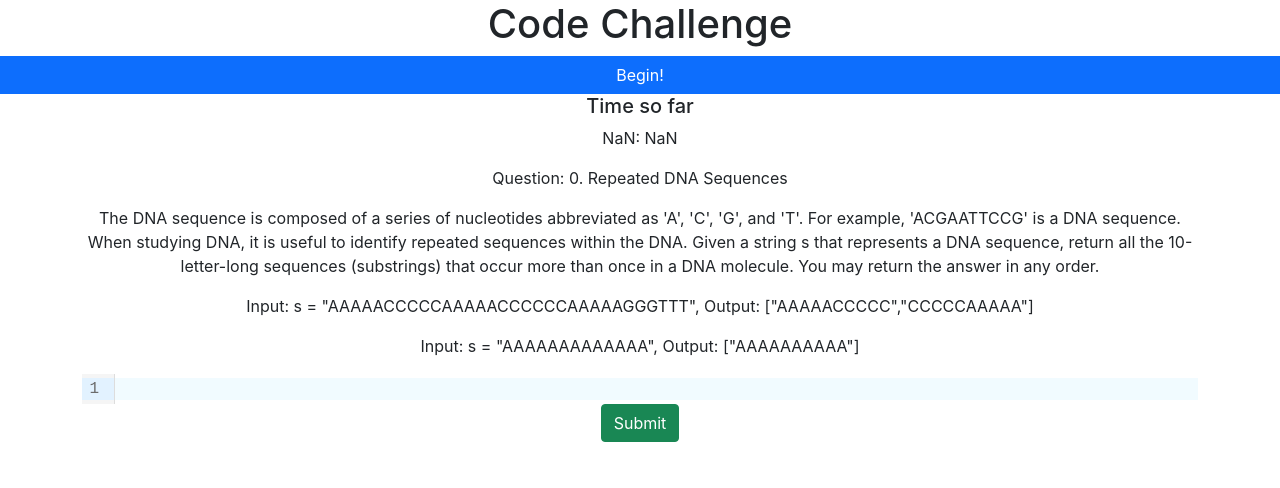
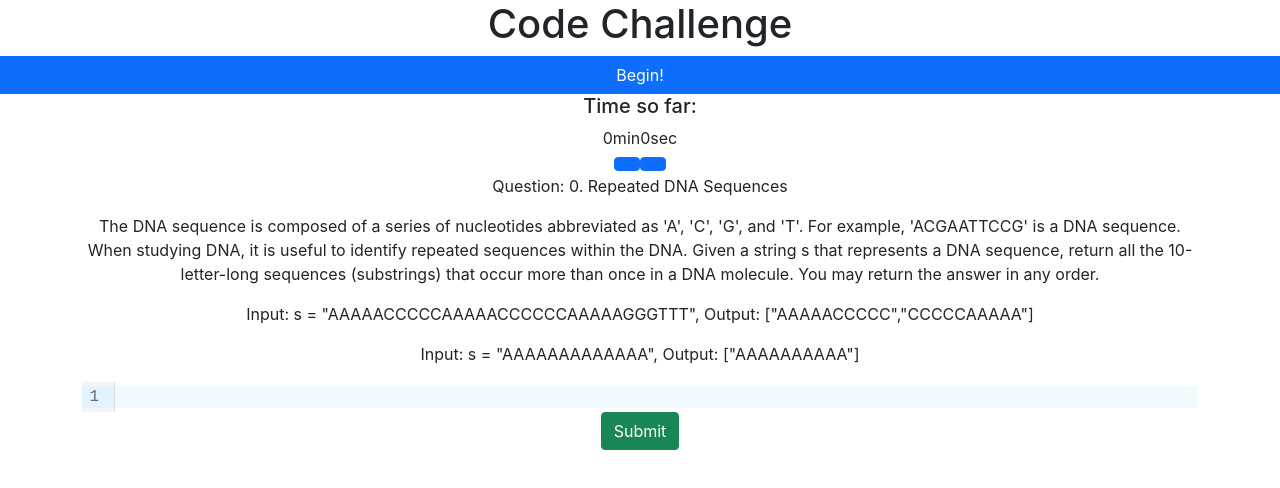
Before and after one commit to devboltio/students, a React (Create React App) app in the folder components/code-judge/: page / in a window 1280 px wide. Shown: the top 488 px of the page. Built offline with nearby package versions, Linux system fonts and the light colour scheme.

Commit message:
stopwatch almost ready

```diff
--- a/components/code-judge/src/App.tsx
+++ b/components/code-judge/src/App.tsx
@@ -4,7 +4,7 @@ import { Button, Row } from 'react-bootstrap';
 import ChallengeDescription from './components/ChallDescription';
 import CodeEditor from './components/CodeEditor';
 import Submit from './components/Submit';
-import Stopwatch from './components/Stopwatch';
+import StopwatchComp from './components/Stopwatch';
 // import { fetchQuestions } from './API';
 
 // types
@@ -28,9 +28,14 @@ const hardCodedExamples = [
 ];
 const hardCodedNr = 0;
 
+interface TimeState {
+  time: number;
+  stopwatch: number | undefined;
+}
+
 function App() {
-  const [loading, setLoading] = useState(false);
-  const [challComplete, setChallComplete] = useState(false);
+  const [loading, setLoading] = useState<boolean>(false);
+  const [challComplete, setChallComplete] = useState<boolean>(false);
   const [start, setStart] = useState<boolean>(false);
   const [time, setTime] = useState<number>(0);
 
@@ -50,7 +55,7 @@ function App() {
 
       <Row>
         <Button onClick={() => startCodingEnviro()}>Begin!</Button>
-        <Stopwatch start={start} />
+        <StopwatchComp time={0} stopwatch={0} />
       </Row>
       <ChallengeDescription
         questNr={hardCodedNr}
@@ -60,7 +65,6 @@ function App() {
         // check ans function here? I could pass it as a props... like Submit component
       />
       <CodeEditor />
-      {/* <Submit /> */}
     </div>
   );
 }
--- /dev/null
+++ b/components/code-judge/src/components/BeginButton.tsx
@@ -0,0 +1,16 @@
+import * as React from 'react';
+import { Button } from 'react-bootstrap';
+
+type ButtonProps = {
+  title: string;
+  time?: number;
+  onClick: (time?: number) => void;
+};
+
+function BeginButton({ title, time, onClick }: ButtonProps) {
+  return (
+    <Button className={'button'} title={title} onClick={() => onClick(time)} />
+  );
+}
+
+export default BeginButton;
--- a/components/code-judge/src/components/Stopwatch.tsx
+++ b/components/code-judge/src/components/Stopwatch.tsx
@@ -1,35 +1,85 @@
-import { useEffect, useState } from 'react';
-import { Col, Container } from 'react-bootstrap';
+import * as React from 'react';
+import { Container } from 'react-bootstrap';
+import BeginButton from './BeginButton';
 
-interface State {
+type StopwatchProps = {
   time: number;
-  seconds: number;
-  minutes: number;
+};
+
+interface TimeState {
+  time: number;
+  stopwatch: number;
 }
 
-const Stopwatch: React.FC<Props> = ({ time }) => {
-  const [state, setState] = useState<State>({
-    time: 0,
-    seconds: time - Math.floor((time - 1) / 60) * 60 - 1,
-    minutes: Math.floor((time - 1) / 60),
-  });
+function StopwatchFunc({ time }: StopwatchProps) {
+  const [min, setMin] = React.useState<number>(0);
+  const [sec, setSec] = React.useState<number>(0);
+  const makeTimeForm = (time: number) => {
+    if (time < 60) {
+      setMin(0);
+      setSec(time);
+    } else {
+      let min = Math.floor(time / 60);
+      let sec = time - min * 60;
+      setSec(sec);
+      setMin(min);
+    }
+  };
+  React.useEffect(() => {
+    makeTimeForm(time);
+  }, [time]);
 
-  useEffect(() => {
-    setTimeout(() => {
-      if (state.time === 0) {
-        return;
-      }
-    });
-  });
+  return (
+    <div>
+      <span className="time">{min}</span>
+      <span className="unit">min</span>
+      <span className="time right">{sec}</span>
+      <span className="unit">sec</span>
+    </div>
+  );
+}
+
+//
+//
+//
+//
+const StopwatchComp: React.FC<TimeState> = ({ time, stopwatch }) => {
+  const [times, setTime] = React.useState<number>(time);
+  const [stopwatchs, setStopwatch] = React.useState(stopwatch);
+
+  const start = (t: number) => {
+    clearInterval(stopwatch);
+    let timer: number = window.setInterval(() => {
+      setTime(t + 1);
+      // let newtime: number = time + 1;
+      // time = newtime;
+    }, 1000);
+    setStopwatch(timer);
+    // return ();
+  };
+
+  const reset = () => {
+    clearInterval(stopwatch);
+    time = 0;
+    setStopwatch(0);
+  };
 
   return (
     <Container>
-      <h5>Time so far</h5>
-      <p>{`${state.minutes}: ${
-        state.seconds <= 10 ? `0${state.seconds}` : state.seconds
-      }`}</p>
+      <h5>Time so far:</h5>
+      <div className="time-wrapper">
+        <StopwatchFunc time={time} />
+        <div className="button-wrapper">
+          <BeginButton
+            time={time}
+            title={stopwatch ? 'stop' : 'start'}
+            onClick={() => start}
+          />
+          <BeginButton title="reset" onClick={() => reset} />
+        </div>
+      </div>
     </Container>
   );
 };
 
-export default Stopwatch;
+export default StopwatchComp;
```
Also changed, not shown: 1 other file (tests, documents, lock files or other folders).
